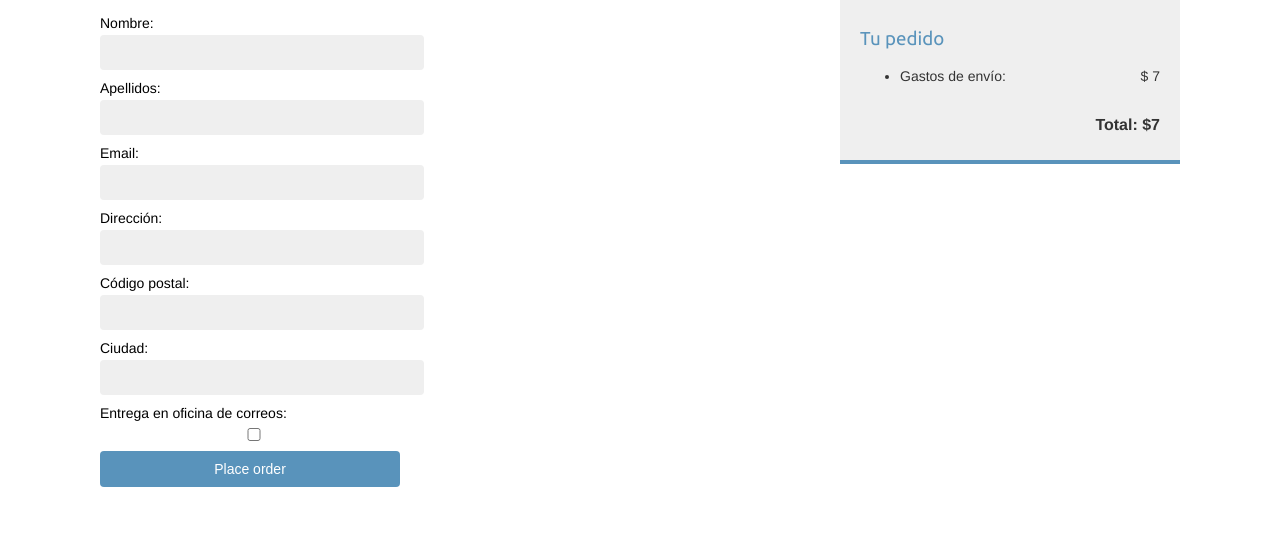
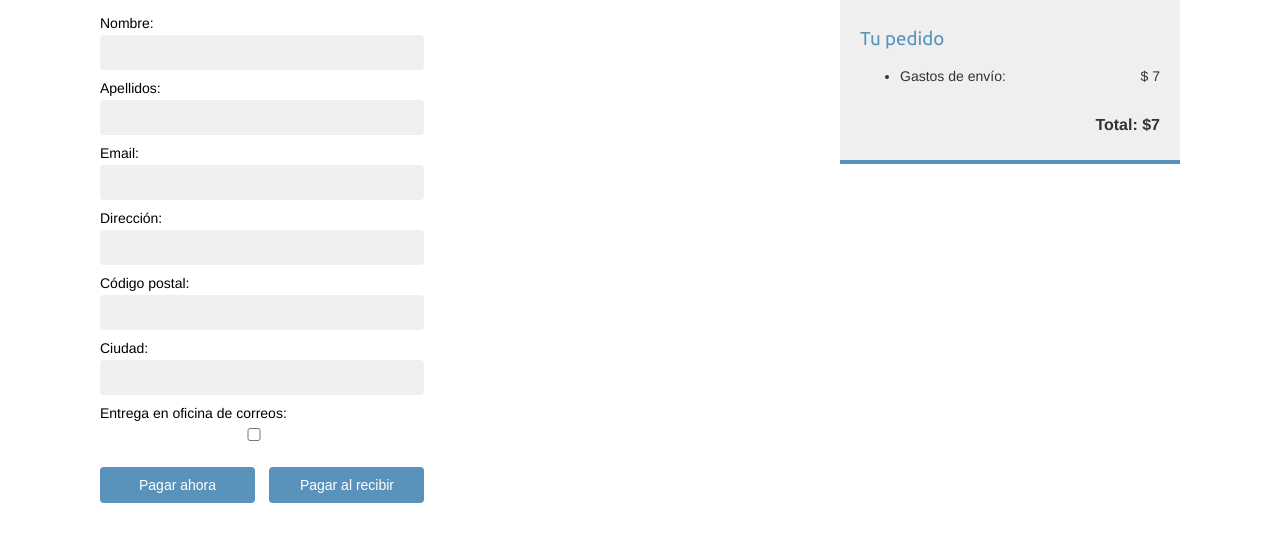
Before and after one commit to clameaitu/PGPIEquipo15, a Django app: page /orders/create/ in a window 1280 px wide. Shown: the part 179-730 px from the top of the page. Run offline with Django 5.2, Linux system fonts and the light colour scheme; parts of the project's set-up code (start-up, migrations or seed data) failed here and were passed over.

Commit message:
feat: divided buttons for pay now buttom and pay when received

```diff
--- a/myshop/orders/templates/orders/order/create.html
+++ b/myshop/orders/templates/orders/order/create.html
@@ -38,8 +38,14 @@
 
   <form method="post" class="order-form">
     {{ form.as_p }}
-    <p><input type="submit" value="Place order"></p>
+    <p style="display: inline-block; margin-right: 10px;">
+      <input type="submit"  value="Pagar ahora"  style="width: 155px;">
+    </p>
+    <p style="display: inline-block;">
+      <input type="submit"  value="Pagar al recibir"  style="width: 155px;">
+    </p>
     {% csrf_token %}
   </form>
 
+
 {% endblock %}
```
Also changed, not shown: myshop/db.sqlite3, myshop/orders/migrations/0006_order_entrega_en_oficina_de_correos.py (added).
